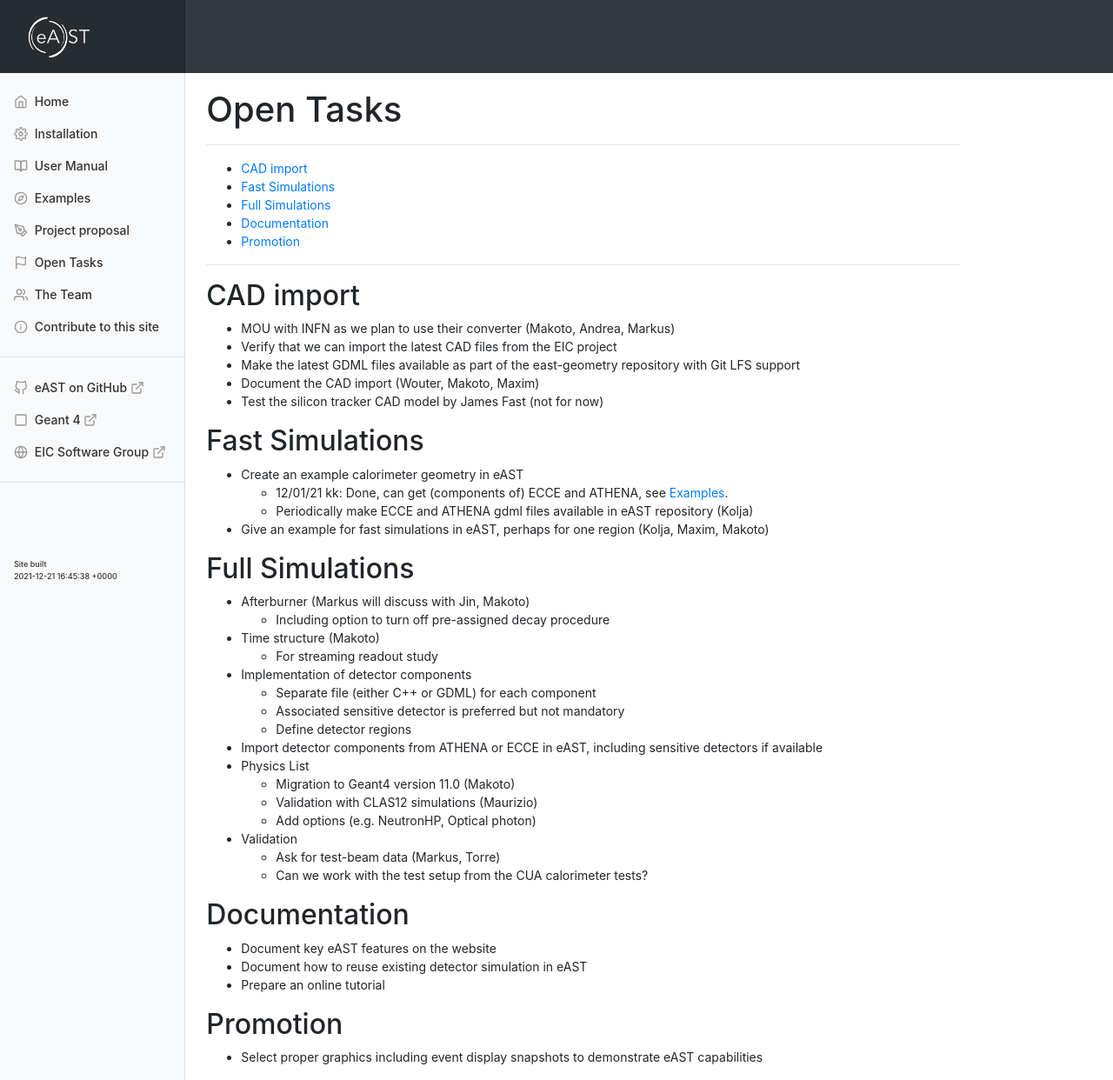
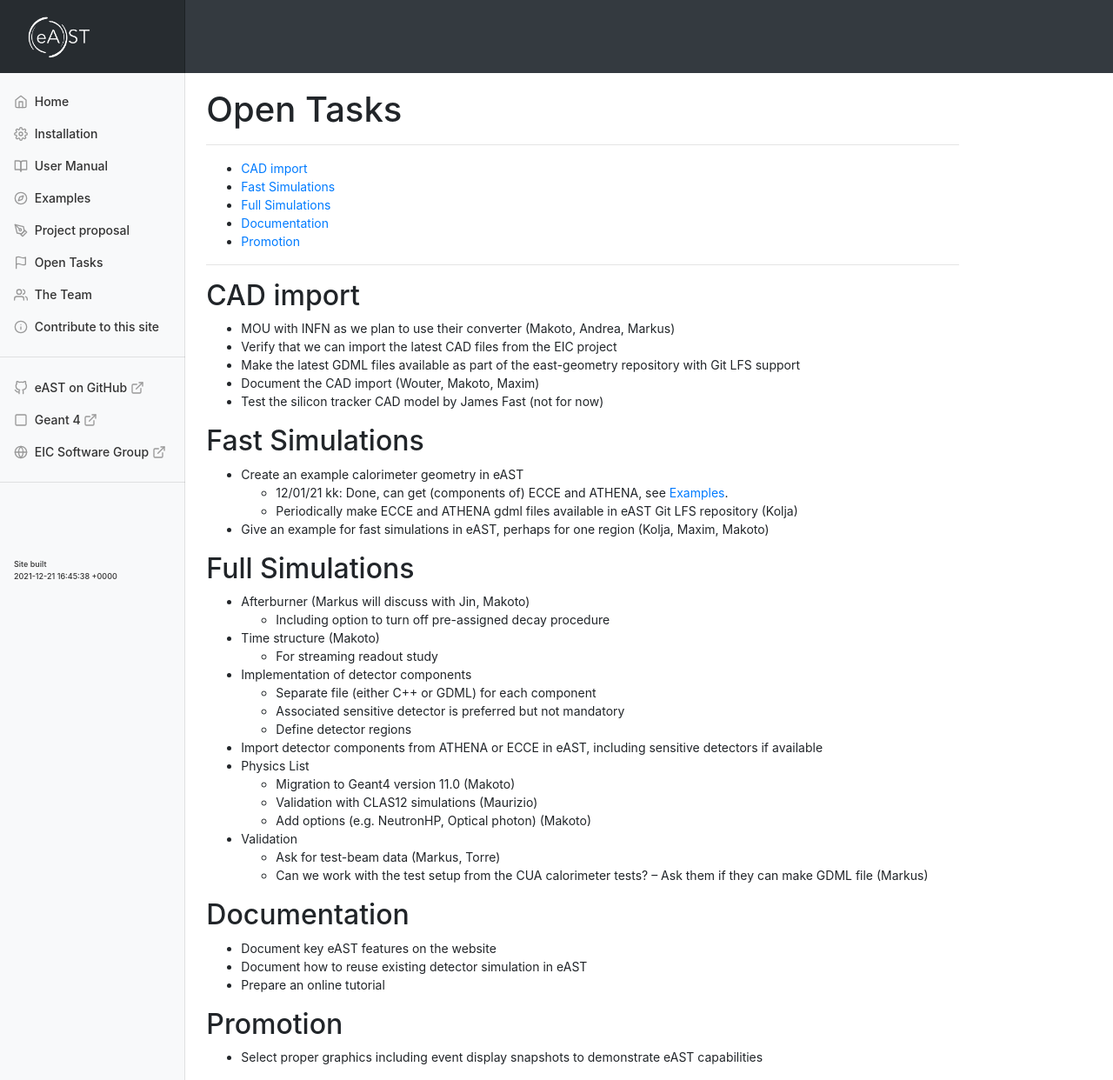
Before and after one commit to eic/east, a Jekyll site: the page built from docs/_content/tasks.md, in a window 1280 px wide and 1242 px high. Shown: the whole window at 87% size. Built offline with Jekyll 4.4.1, drawn with Linux system fonts in a browser that asks for light colours; nearby versions of some CDN libraries.

Commit message:
Update tasks.md

```diff
--- a/docs/_content/tasks.md
+++ b/docs/_content/tasks.md
@@ -25,7 +25,7 @@ name: tasks
 
 * Create an example calorimeter geometry in eAST
   * 12/01/21 kk: Done, can get (components of) ECCE and ATHENA, see [Examples](examples).
-  * Periodically make ECCE and ATHENA gdml files available in eAST repository (Kolja)
+  * Periodically make ECCE and ATHENA gdml files available in eAST Git LFS repository (Kolja)
 * Give an example for fast simulations in eAST, perhaps for one region (Kolja, Maxim, Makoto)
 
 ## Full Simulations
@@ -42,10 +42,11 @@ name: tasks
 * Physics List
   * Migration to Geant4 version 11.0 (Makoto)
   * Validation with CLAS12 simulations (Maurizio)
-  * Add options (e.g. NeutronHP, Optical photon)
+  * Add options (e.g. NeutronHP, Optical photon) (Makoto)
 * Validation
   * Ask for test-beam data (Markus, Torre)
   * Can we work with the test setup from the CUA calorimeter tests?
+    -- Ask them if they can make GDML file (Markus)
 
 ## Documentation
 
```
